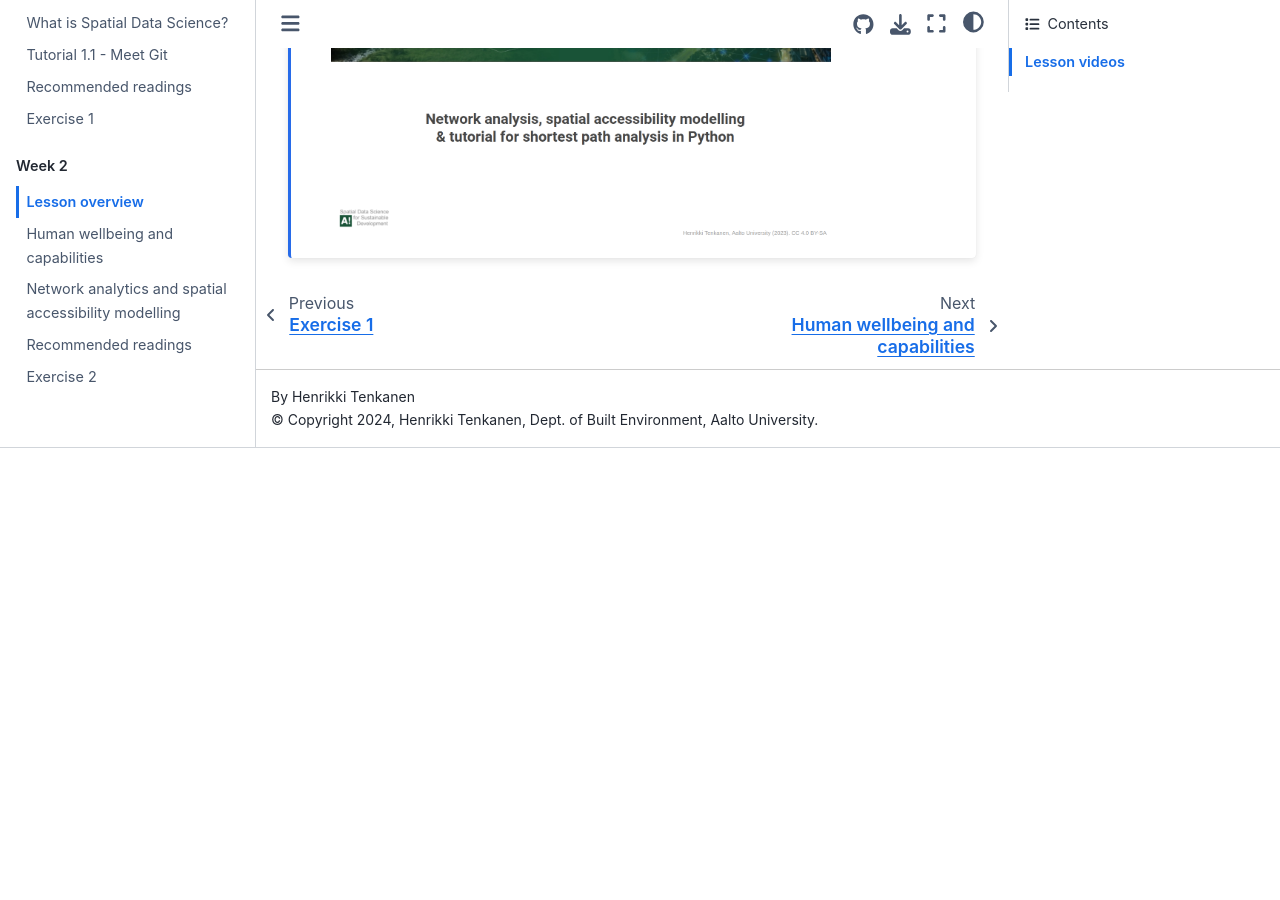
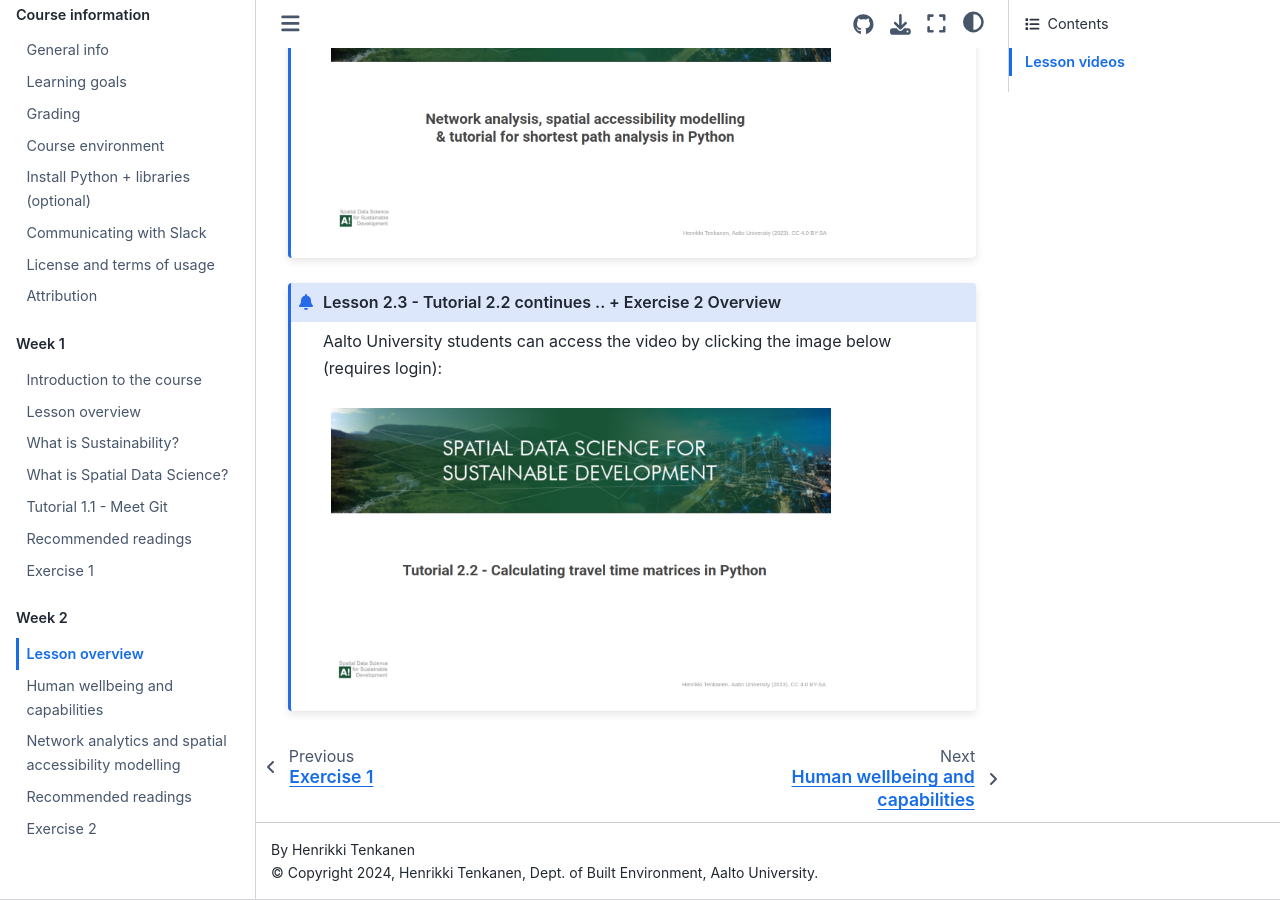
Before and after one commit to AaltoGIS/Sustainability-GIS, a Sphinx documentation site: the page built from source/lessons/L2/overview.rst, in a window 1280 px wide and 900 px high, scrolled down 1078 px. Built offline with Sphinx 7.4.7 and the Sphinx Book theme 1.1.4, drawn with Linux system fonts in a browser that asks for light colours; pages that are not in the unit, such as notebooks, are missing from menus; before the commit the page ends 1526 px from its top, so only the background shows below that.

Commit message:
Add Video

```diff
--- a/source/lessons/L2/overview.rst
+++ b/source/lessons/L2/overview.rst
@@ -31,9 +31,11 @@
         :width: 500px
         :align: left
 
-..    .. admonition:: Lesson 2.3 - Calculating travel time matrices in Python + Exercise 2 Overview
-        Aalto University students can access the video by clicking the image below (requires login):
-        .. figure:: img/SDS4SD_Lesson_2.4.png
-            :target: https://aalto.cloud.panopto.eu/Panopto/Pages/Viewer.aspx?id=43f03e65-e569-4bea-b9ce-af8f00d7c3f3
-            :width: 500px
-            :align: left
+.. admonition:: Lesson 2.3 - Tutorial 2.2 continues .. + Exercise 2 Overview
+
+    Aalto University students can access the video by clicking the image below (requires login):
+
+    .. figure:: img/SDS4SD_Lesson_2.4.png
+        :target: https://aalto.cloud.panopto.eu/Panopto/Pages/Viewer.aspx?id=eb988163-5133-4635-a6b8-b0fb00cc7b19
+        :width: 500px
+        :align: left
```
